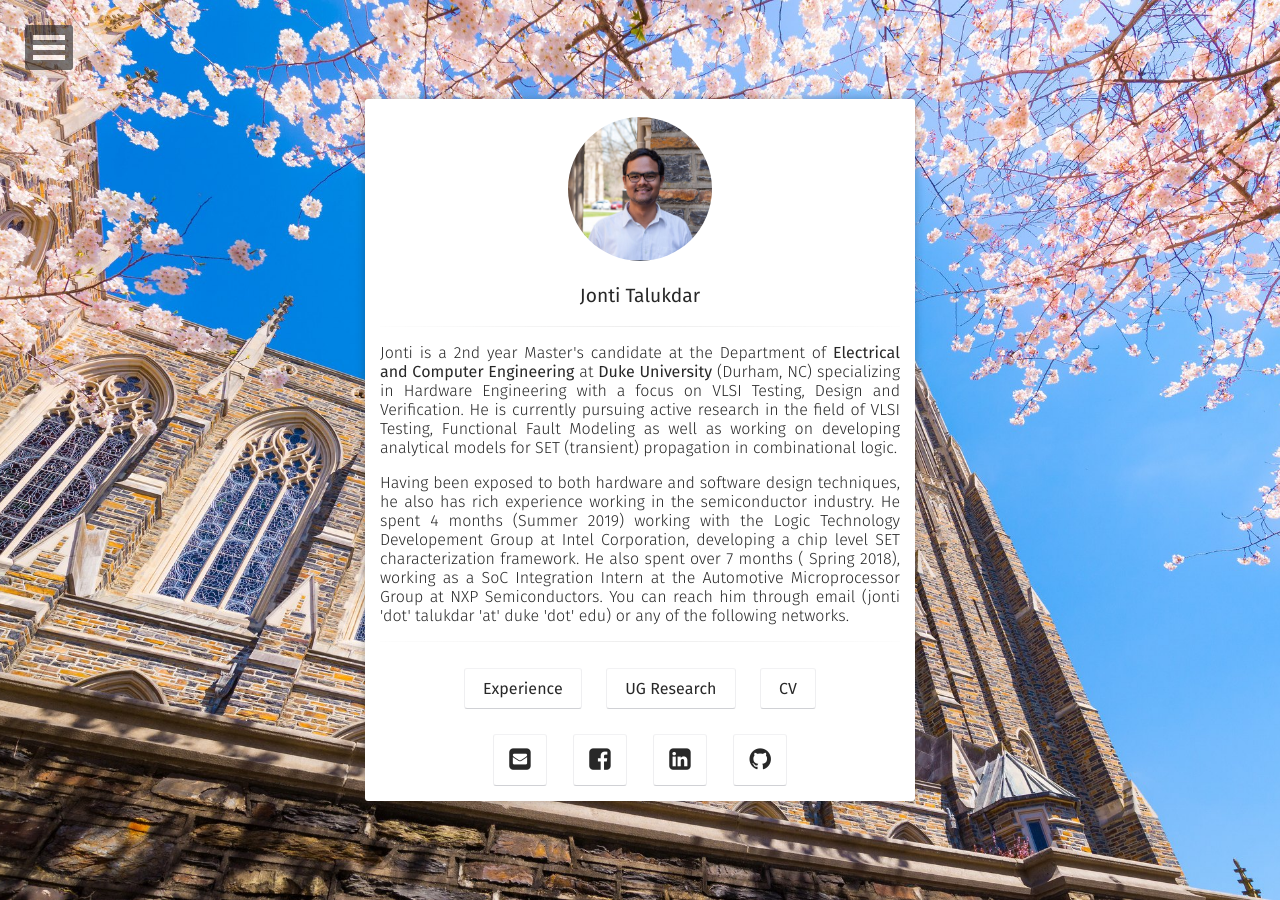
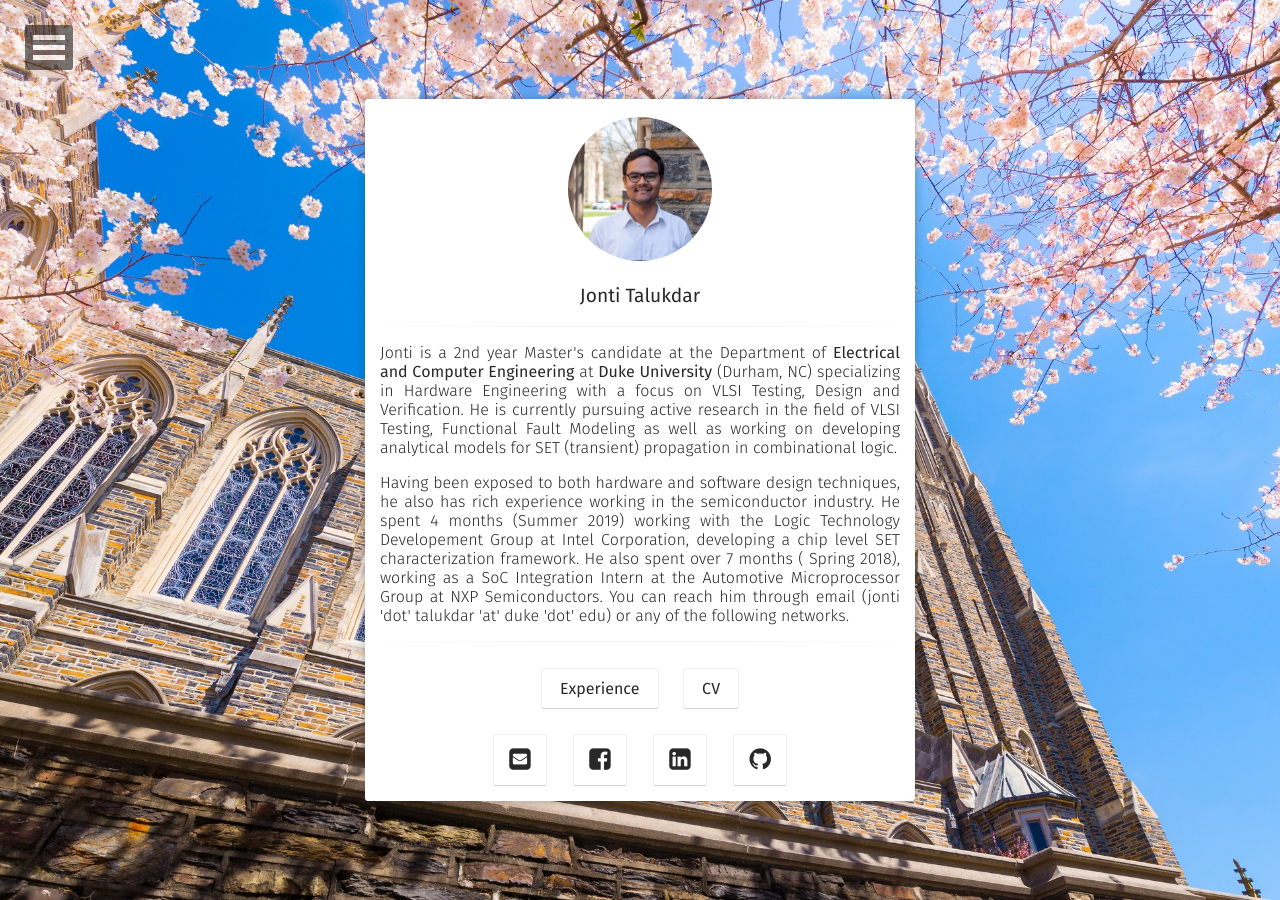
Before and after one commit to jontitalukdar/jontitalukdar.github.io_x, a Jekyll site: the page built from index.html, in a window 1280 px wide. Built offline with Jekyll 4.4.1, drawn with Linux system fonts in a browser that asks for light colours; some web fonts are replaced; comment, search, counter and statistics services are not loaded.

Commit message:
Update home.html

```diff
--- a/_layouts/home.html
+++ b/_layouts/home.html
@@ -37,12 +37,12 @@ layout: compress
                          <a class="btn zoombtn" href="{{ site.url }}/experience">
                              <b>Experience</b>
                          </a>
-                         <a class="btn zoombtn" href="{{ site.url }}/research">
+<!--                          <a class="btn zoombtn" href="{{ site.url }}/research">
                              <b>UG Research</b>
                          </a>
-<!--                          <a class="btn zoombtn" href="{{ site.url }}/publications">
-                             <b>Publications</b> -->
-                         </a>
+                         <a class="btn zoombtn" href="{{ site.url }}/publications">
+                             <b>Publications</b>
+                         </a> -->
                          <a class="btn zoombtn" href="{{ site.url }}/assets/cv_jonti_fall19_duke.pdf" target="_blank">
                              <b>CV</b>
                          </a>
```
